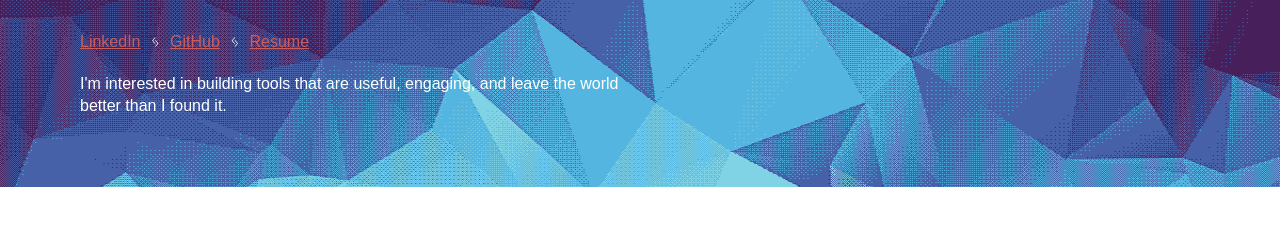
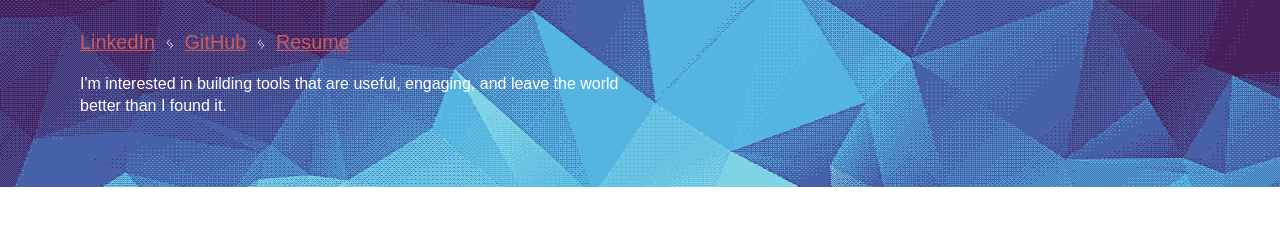
Before and after one commit to jenniferlynparsons/jlpnet, a plain HTML site: page index.html in a window 1280 px wide. Shown: the part 213-439 px from the top of the page. Drawn offline with Linux system fonts and the light colour scheme; a script that the page names is missing; a web font is replaced by a local one.

Commit message:
hotfix for font size

```diff
--- a/css/style.css
+++ b/css/style.css
@@ -1203,6 +1203,9 @@ body .button:hover {
 body #intro {
   color: #ffffff;
 }
+body #intro a {
+  font-size: 1.24rem;
+}
 body .expertise-list {
   border: 1px solid #fff;
   background-color: rgba(255, 255, 255, 0.7);
--- a/less/_mobile-styles.less
+++ b/less/_mobile-styles.less
@@ -86,6 +86,9 @@ body{
 
 	#intro{
 		color:@base-background-color;
+		a{
+			font-size: 1.24rem;
+		}
 	}
 
 	.expertise-list{
```
